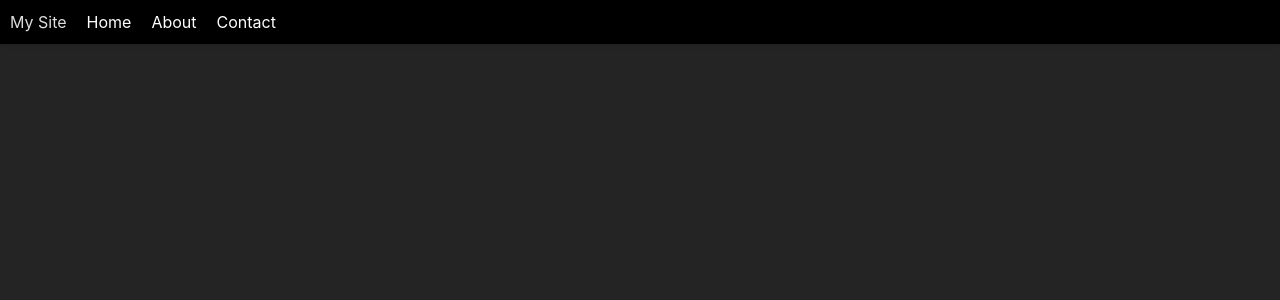
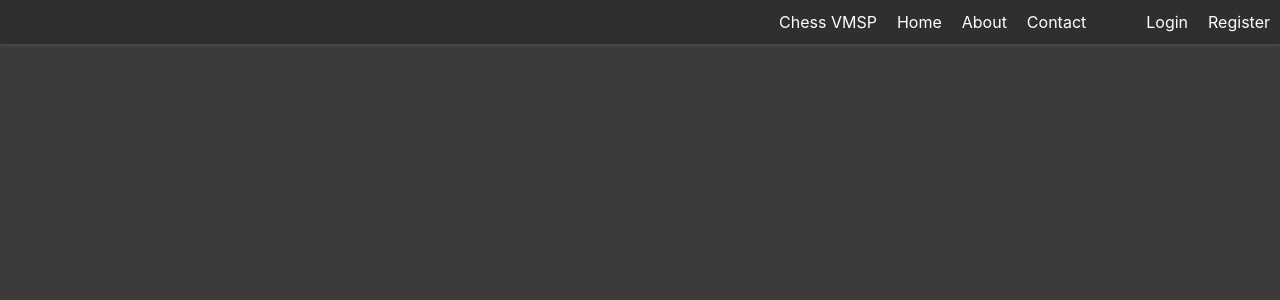
Before and after one commit to leofab/chess-vue-mongo-springboot, a Vue app: page / in a window 1280 px wide. Shown: the top 300 px of the page. Built offline with nearby package versions, Linux system fonts and the light colour scheme.

Commit message:
topbaralt firsttry

```diff
--- a/src/components/Topbar.vue
+++ b/src/components/Topbar.vue
@@ -1,11 +1,16 @@
 <template>
     <div class="topbar">
-      <div class="topbar__logo">My Site</div>
+      <div class="topbar__logo"></div>
         <nav class="topbar__nav">
             <ul>
+              <li><a href="#">Chess VMSP</a></li>
               <li><a href="#">Home</a></li>
               <li><a href="#">About</a></li>
               <li><a href="#">Contact</a></li>
+            </ul>
+            <ul class="right_nav">
+              <li><a href="#">Login</a></li>
+              <li><a href="#">Register</a></li>
             </ul>
           </nav>
     </div>
@@ -18,32 +23,37 @@
   top: 0;
   left: 0;
   right: 0;
-  background-color: #000;
-  box-shadow: 0 2px 4px rgba(0, 0, 0, 0.1);
+  background-color: #2f2f2f;
+  box-shadow: 0 2px 4px rgba(231, 229, 229, 0.1);
   padding: 10px;
+  display: flex;
+  align-items: flex-start;
+  justify-content: space-between;
+}
+.topbar__logo {
+  color: #8c8b8b;
+  text-decoration: none;
+  font-size: 1.2rem;
+  padding-right: 1em;
+}
+
+
+.topbar__nav {
   display: flex;
 }
 
-.topbar_logo a {
-  color: #333;
-  text-decoration: none;
-  font-size: 1.2rem;
-  margin-right: 1rem;
-}
-
-.topbar_nav a:hover {
+.topbar__nav a:hover {
   width: 2em;
   color: #555;
-  display: flex;
-  align-items: center;
-  justify-content: flex-start;
   flex: 1;
 }
 .topbar__nav ul {
   list-style: none;
   margin: 0;
-  padding: 0;
   display: flex;
+}
+.topbar__nav ul:first-of-type {
+  margin-left: auto;
 }
 
 .topbar__nav li {
--- a/src/style.css
+++ b/src/style.css
@@ -5,7 +5,7 @@
 
   color-scheme: light dark;
   color: rgba(255, 255, 255, 0.87);
-  background-color: #242424;
+  background-color: #3b3b3b;
 
   font-synthesis: none;
   text-rendering: optimizeLegibility;
```
Lines whose indentation alone changed are shown as unchanged.
